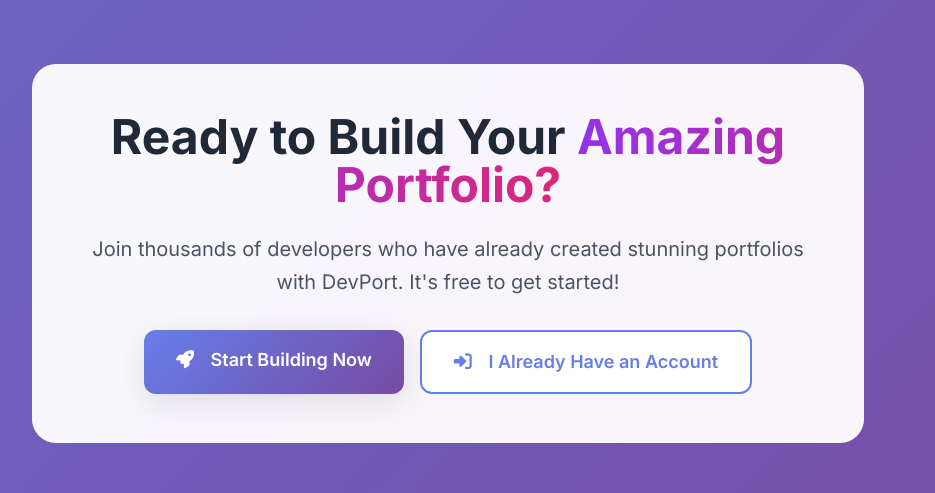
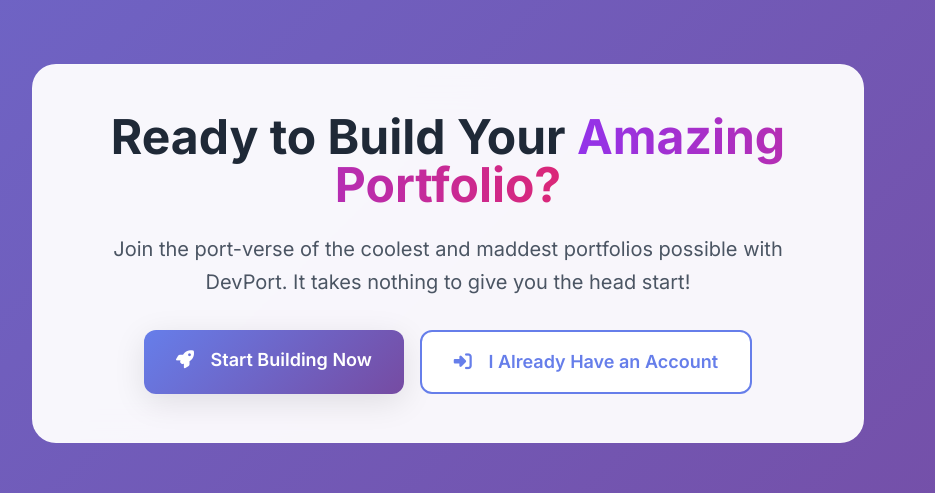
Before and after one commit to PannaAryan/DevPort, a Django app: page / in a window 1280 px wide. Shown: the part 1858-2351 px from the top of the page, without its empty margins (192-1127 px from the left). Run offline with Django 4.2, Linux system fonts and the light colour scheme; some libraries are stand-ins or nearby versions.

Commit message:
home page updated

```diff
--- a/templates/portfolio/home.html
+++ b/templates/portfolio/home.html
@@ -184,8 +184,8 @@
                 </span>
             </h2>
             <p class="text-xl text-gray-600 mb-8 leading-relaxed">
-                Join thousands of developers who have already created stunning portfolios with DevPort.
-                It's free to get started!
+                Join the port-verse of the coolest and maddest portfolios possible with DevPort.
+                It takes nothing to give you the head start!
             </p>
 
             {% if not user.is_authenticated %}
```
